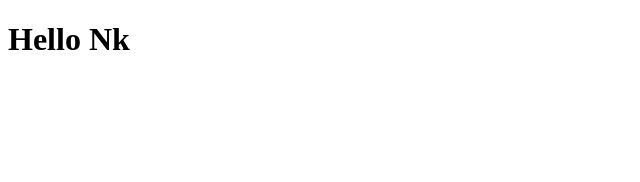
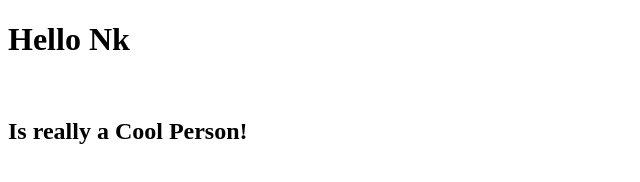
Before and after one commit to neha-93/webdev_basic, a plain HTML site: page site/index.html in a window 1280 px wide. Shown: the whole page, without its empty margins (0-640 px from the left). Drawn offline with Linux system fonts and the light colour scheme.

Commit message:
minor Change

```diff
--- a/site/index.html
+++ b/site/index.html
@@ -5,5 +5,7 @@
 </head>
 <body>
 <h1>Hello Nk</h1>
+<br>
+<h2> Is really a Cool Person! </h2>
 </body>
 </html>
```
